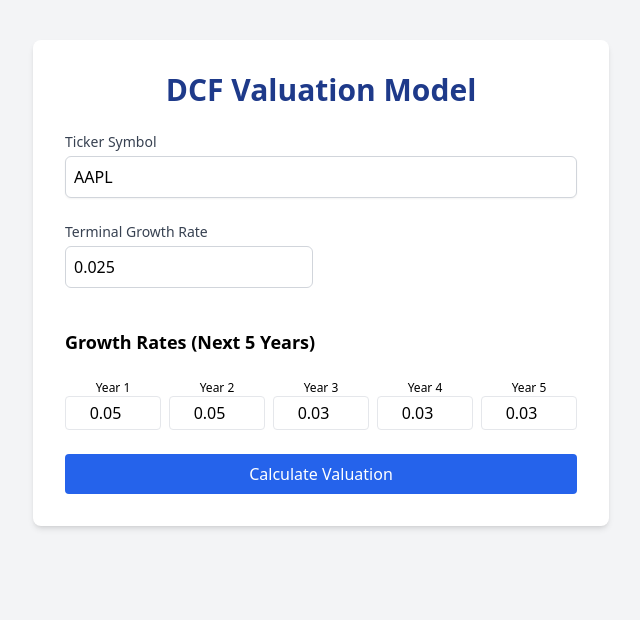
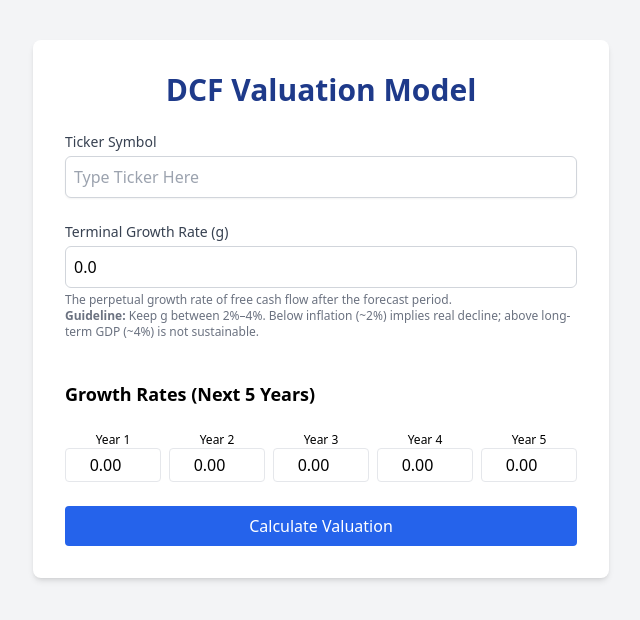
Before and after one commit to Scott-Switzer/DCF-stock-valuation-Engine, a Flask app: page / in a window 1280 px wide. Shown: the top 620 px of the page, without its empty margins (319-959 px from the left). Run offline with Flask 3, Linux system fonts and the light colour scheme; some libraries are stand-ins or nearby versions.

Commit message:
UI updates: sensitivity steps 0.001, placeholder text, terminal growth warning

```diff
--- a/dcf_code.py
+++ b/dcf_code.py
@@ -447,9 +447,9 @@ class DCFModel:
         base_wacc = self.wacc
         base_g = self.assumptions.terminal_growth_rate
 
-        # Ranges
-        wacc_steps = [base_wacc - 0.01, base_wacc - 0.005, base_wacc, base_wacc + 0.005, base_wacc + 0.01]
-        g_steps =    [base_g - 0.02, base_g - 0.01, base_g, base_g + 0.01, base_g + 0.02]
+        # Ranges (0.1% steps for finer granularity)
+        wacc_steps = [base_wacc - 0.002, base_wacc - 0.001, base_wacc, base_wacc + 0.001, base_wacc + 0.002]
+        g_steps =    [base_g - 0.002, base_g - 0.001, base_g, base_g + 0.001, base_g + 0.002]
 
         matrix = []
         for w in wacc_steps:
--- a/templates/index.html
+++ b/templates/index.html
@@ -33,10 +33,38 @@
             background-color: #3b82f6 !important;
             color: white;
         }
+
+        /* Warning Modal */
+        .warning-modal {
+            position: fixed;
+            top: 20px;
+            right: 20px;
+            z-index: 1000;
+            max-width: 400px;
+        }
     </style>
 </head>
 
 <body class="bg-gray-100 min-h-screen py-10">
+    <!-- Warning Popup (Hidden by default) -->
+    <div id="growth-warning" class="warning-modal hidden">
+        <div class="bg-yellow-50 border-l-4 border-yellow-400 p-4 rounded-lg shadow-lg">
+            <div class="flex items-start">
+                <div class="flex-shrink-0">
+                    <span class="text-2xl">⚠️</span>
+                </div>
+                <div class="ml-3 flex-1">
+                    <p class="text-sm text-yellow-700">
+                        <strong>Warning:</strong> Terminal growth above 4% exceeds long-term GDP and will materially
+                        inflate valuation. Use only with strong justification.
+                    </p>
+                </div>
+                <button onclick="closeWarning()"
+                    class="ml-2 text-yellow-500 hover:text-yellow-700 font-bold text-xl">&times;</button>
+            </div>
+        </div>
+    </div>
+
     <div class="max-w-xl mx-auto bg-white p-8 rounded-lg shadow-md">
         <h1 class="text-3xl font-bold mb-6 text-center text-blue-900">DCF Valuation Model</h1>
 
@@ -49,18 +77,21 @@
         <form method="POST" class="space-y-6">
             <div class="relative">
                 <label class="block text-sm font-medium text-gray-700">Ticker Symbol</label>
-                <input type="text" name="ticker" id="ticker-input" value="AAPL" autocomplete="off"
+                <input type="text" name="ticker" id="ticker-input" value="" autocomplete="off"
                     class="mt-1 block w-full rounded-md border-gray-300 shadow-sm p-2 border" required
-                    placeholder="Search tickers (e.g., AAPL, MSFT)">
+                    placeholder="Type Ticker Here">
                 <div id="autocomplete-list" class="autocomplete-items hidden"></div>
             </div>
 
-            <div class="grid grid-cols-2 gap-4">
-                <div>
-                    <label class="block text-sm font-medium text-gray-700">Terminal Growth Rate</label>
-                    <input type="number" step="0.001" name="term_g" value="0.025"
-                        class="mt-1 block w-full rounded-md border-gray-300 p-2 border">
-                </div>
+            <div>
+                <label class="block text-sm font-medium text-gray-700">Terminal Growth Rate (g)</label>
+                <input type="number" step="0.001" name="term_g" id="term-g-input" value="0.0"
+                    class="mt-1 block w-full rounded-md border-gray-300 p-2 border">
+                <p class="mt-1 text-xs text-gray-500">
+                    The perpetual growth rate of free cash flow after the forecast period.<br>
+                    <strong>Guideline:</strong> Keep g between 2%–4%. Below inflation (~2%) implies real decline; above
+                    long-term GDP (~4%) is not sustainable.
+                </p>
             </div>
 
             <h3 class="text-lg font-semibold pt-4">Growth Rates (Next 5 Years)</h3>
@@ -68,7 +99,7 @@
                 {% for i in range(1, 6) %}
                 <div>
                     <label class="block text-xs text-center">Year {{ i }}</label>
-                    <input type="number" step="0.01" name="g{{ i }}" value="{{ 0.05 if i < 3 else 0.03 }}"
+                    <input type="number" step="0.01" name="g{{ i }}" value="0.00"
                         class="w-full p-1 border rounded text-center">
                 </div>
                 {% endfor %}
@@ -83,8 +114,23 @@
     <script>
         const input = document.getElementById('ticker-input');
         const list = document.getElementById('autocomplete-list');
+        const termGInput = document.getElementById('term-g-input');
+        const warningModal = document.getElementById('growth-warning');
         let currentFocus = -1;
 
+        // Terminal Growth Warning
+        termGInput.addEventListener('change', function () {
+            const val = parseFloat(this.value);
+            if (val > 0.04) {
+                warningModal.classList.remove('hidden');
+            }
+        });
+
+        function closeWarning() {
+            warningModal.classList.add('hidden');
+        }
+
+        // Autocomplete Logic
         input.addEventListener('input', async function () {
             const val = this.value;
             closeAllLists();
```
